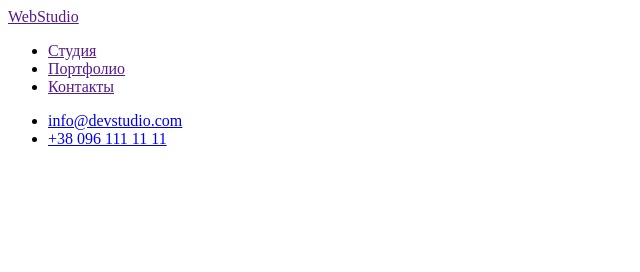
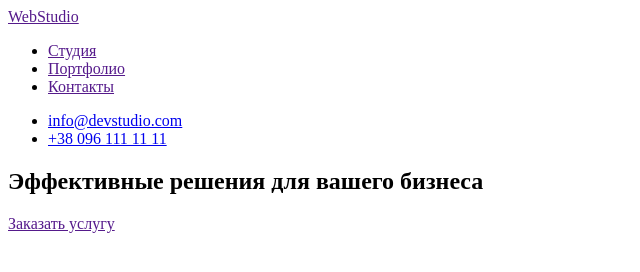
Before and after one commit to OleksandrChukhlib/goit-markup-hw-01, a plain HTML site: page index.html in a window 1280 px wide. Shown: the whole page, without its empty margins (0-640 px from the left). Drawn offline with Linux system fonts and the light colour scheme.

Commit message:
Создает разметку в блоке Герой

```diff
--- a/index.html
+++ b/index.html
@@ -23,5 +23,13 @@
           <li><a href="Tel:+38 096 111 11 11">+38 096 111 11 11</a></li>
       </ul>
   </header>
+
+  <!--Герой-->
+  <div>
+      <section>
+          <h1>Эффективные решения для вашего бизнеса</h1>
+          <a href="">Заказать услугу</a>
+    </section>
+  </div>
 </body>
 </html>
```
